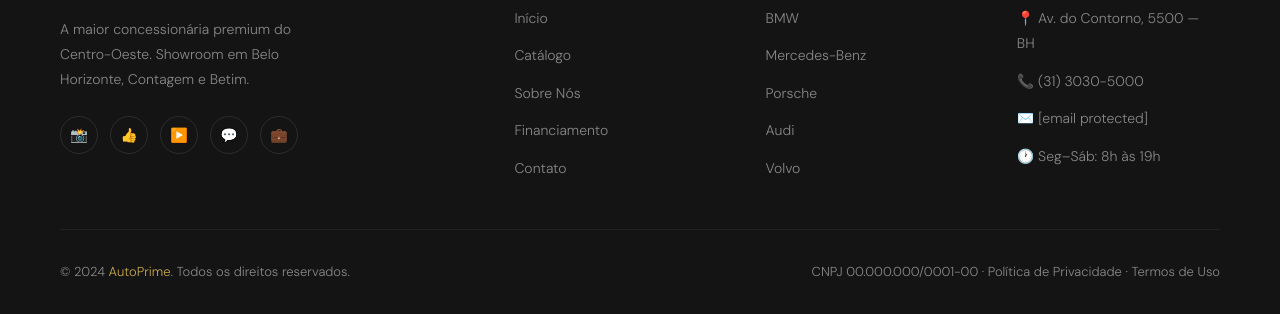
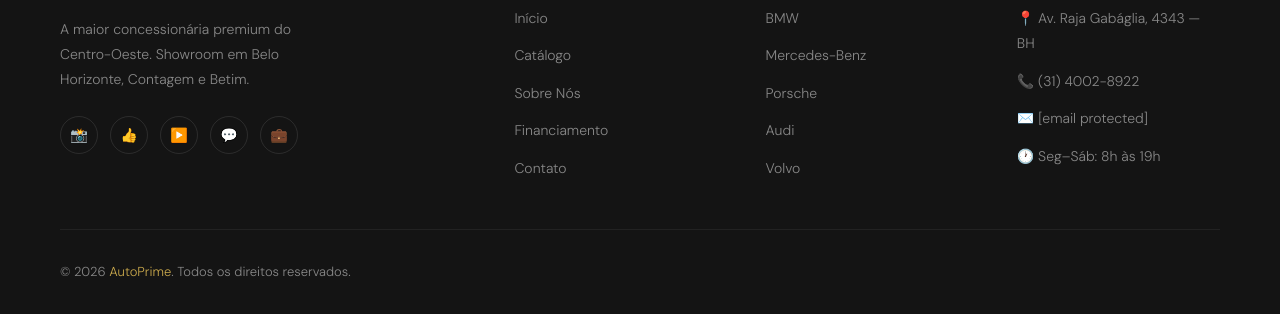
Before and after one commit to PucMinasComputacao/tarefa-v-vnajose, a plain HTML site: page public/index.html in a window 1280 px wide. Shown: the part 2915-3229 px from the top of the page. Drawn offline with nearby package versions, Linux system fonts and the light colour scheme.

```diff
--- a/public/index.html
+++ b/public/index.html
@@ -8,9 +8,8 @@
   <link href="https://fonts.googleapis.com/css2?family=Playfair+Display:wght@400;700;900&family=DM+Sans:wght@300;400;500;600&display=swap" rel="stylesheet" />
   <link rel="stylesheet" href="styles.css" />
 </head>
+
 <body>
-
-  <!-- HEADER -->
   <header class="cabecalho">
     <div class="header-logo">
       <div class="logo-mark">AP</div>
@@ -43,9 +42,7 @@
 
   <div class="menu-overlay" id="menu-overlay"></div>
 
-  <!-- MAIN -->
   <main id="inicio">
-
     <section class="hero">
       <img class="hero-img" src="https://picsum.photos/id/111/1600/900" alt="Carro de luxo em pista" />
       <div class="hero-overlay"></div>
@@ -105,10 +102,8 @@
         </div>
       </div>
     </section>
-
   </main>
 
-  <!-- CATALOGO -->
   <section class="cars-section" id="catalogo">
     <div class="section-header">
       <div>
@@ -185,7 +180,6 @@
     </div>
   </section>
 
-  <!-- FORMULARIO -->
   <section class="newsletter-section" id="financiamento">
     <div class="newsletter-text">
       <span class="section-tag">✦ Fique por dentro</span>
@@ -224,7 +218,6 @@
     </div>
   </section>
 
-  <!-- FOOTER -->
   <footer class="rodape" id="contato">
     <div class="footer-grid">
       <div class="footer-brand">
@@ -261,16 +254,15 @@
       <div class="footer-col">
         <h4>Contato</h4>
         <ul>
-          <li><a href="#">📍 Av. do Contorno, 5500 — BH</a></li>
-          <li><a href="#">📞 (31) 3030-5000</a></li>
+          <li><a href="#">📍  Av. Raja Gabáglia, 4343 — BH</a></li>
+          <li><a href="#">📞 (31) 4002-8922</a></li>
           <li><a href="#">✉️ <span class="__cf_email__" data-cfemail="c5b3a0aba1a4b685a4b0b1aab5b7aca8a0eba6aaa8eba7b7">[email&#160;protected]</span></a></li>
           <li><a href="#">🕐 Seg–Sáb: 8h às 19h</a></li>
         </ul>
       </div>
     </div>
     <div class="footer-bottom">
-      <p>© 2024 <span>AutoPrime</span>. Todos os direitos reservados.</p>
-      <p>CNPJ 00.000.000/0001-00 · Política de Privacidade · Termos de Uso</p>
+      <p>© 2026 <span>AutoPrime</span>. Todos os direitos reservados.</p>
     </div>
   </footer>
 
```
